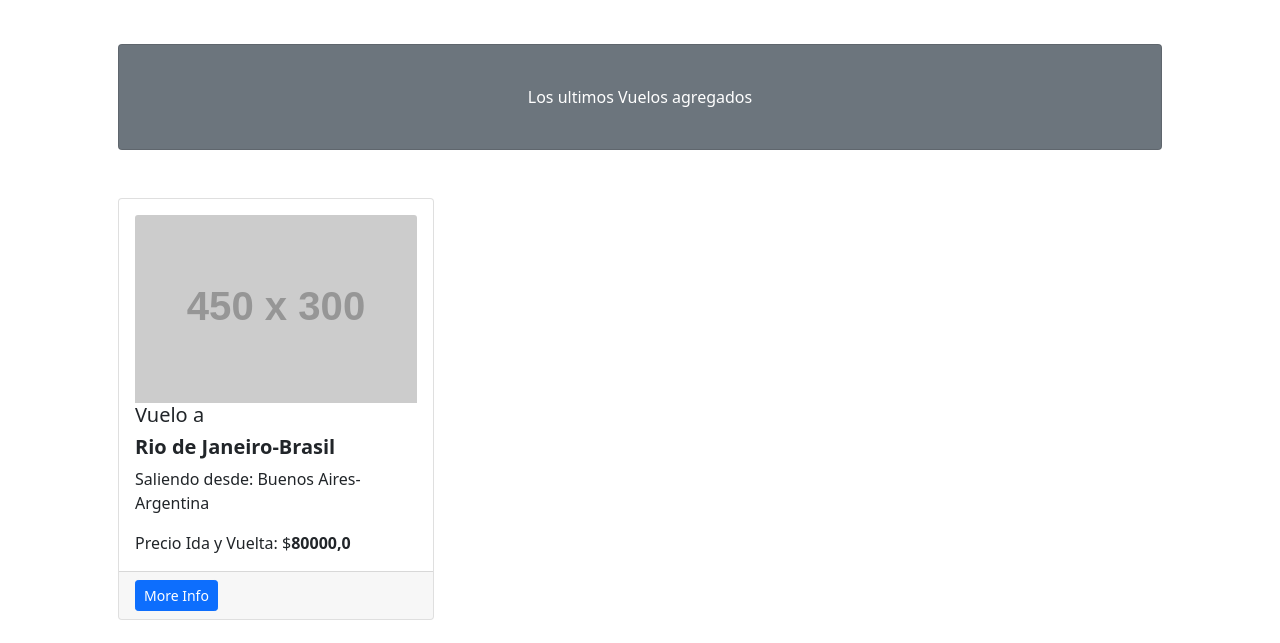
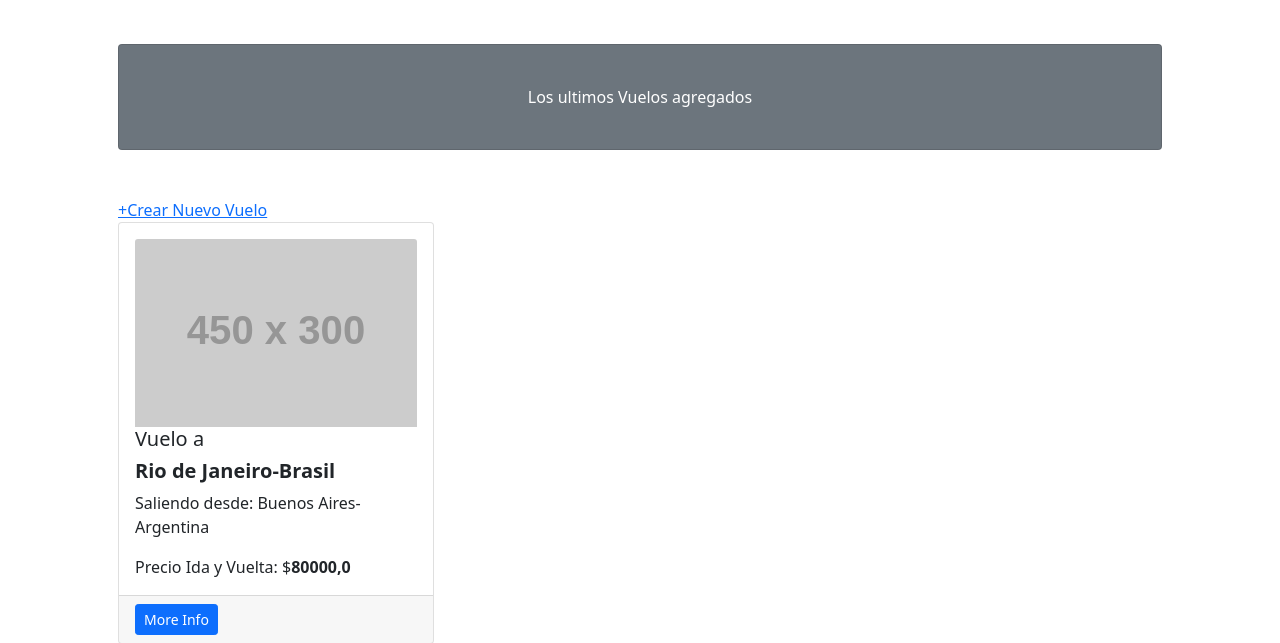
Before and after one commit to MartinCapocasale/ProyectoViajes, a Django app: page /vuelos/ in a window 1280 px wide. Shown: the part 370-1013 px from the top of the page. Run offline with Django 4.2, Linux system fonts and the light colour scheme; data comes from the database, SQL or seed files in the repository; grey boxes labelled with a size stand in for pictures from a placeholder-image service; some libraries are stand-ins or nearby versions.

Commit message:
se agregan las urls de crear en vuelo y excursiones

```diff
--- a/ProyectoViajes/ProyectoViajesApp/templates/ProyectoViajesApp/excursiones.html
+++ b/ProyectoViajes/ProyectoViajesApp/templates/ProyectoViajesApp/excursiones.html
@@ -19,6 +19,7 @@ Excursiones - Viajes Coder
                 <div class="card-body"><p class="text-white m-0">Los ultimas Excursiones agregadas</p></div>
             </div>
             <!-- Content Row-->
+            <a href="{%url 'crear_excursion'  %}">+Crear Nueva Excursion</a>
             {%for excursion in excursiones%}
             <div class="row gx-4 gx-lg-5">
                 <div class="col-md-4 mb-5">
--- a/ProyectoViajes/ProyectoViajesApp/templates/ProyectoViajesApp/hoteles.html
+++ b/ProyectoViajes/ProyectoViajesApp/templates/ProyectoViajesApp/hoteles.html
@@ -18,7 +18,6 @@ Hoteles - Viajes Coder
     </div>
     <!-- Content Row-->
         <a href="{%url 'crear_hotel'  %}">+Crear Nuevo Hotel</a>
-
             {%for hotel in hoteles%}
                 <div class="row gx-4 gx-lg-5">
                     <div class="col-md-4 mb-5">
--- a/ProyectoViajes/ProyectoViajesApp/templates/ProyectoViajesApp/vuelos.html
+++ b/ProyectoViajes/ProyectoViajesApp/templates/ProyectoViajesApp/vuelos.html
@@ -17,7 +17,7 @@ Vuelos - Viajes Coder
     </div>
 
     <!-- Content Row-->
-
+    <a href="{%url 'crear_vuelo'  %}">+Crear Nuevo Vuelo</a>
     {%for vuelo in vuelos%}
         <div class="row gx-4 gx-lg-5">
             <div class="col-md-4 mb-5">
```
